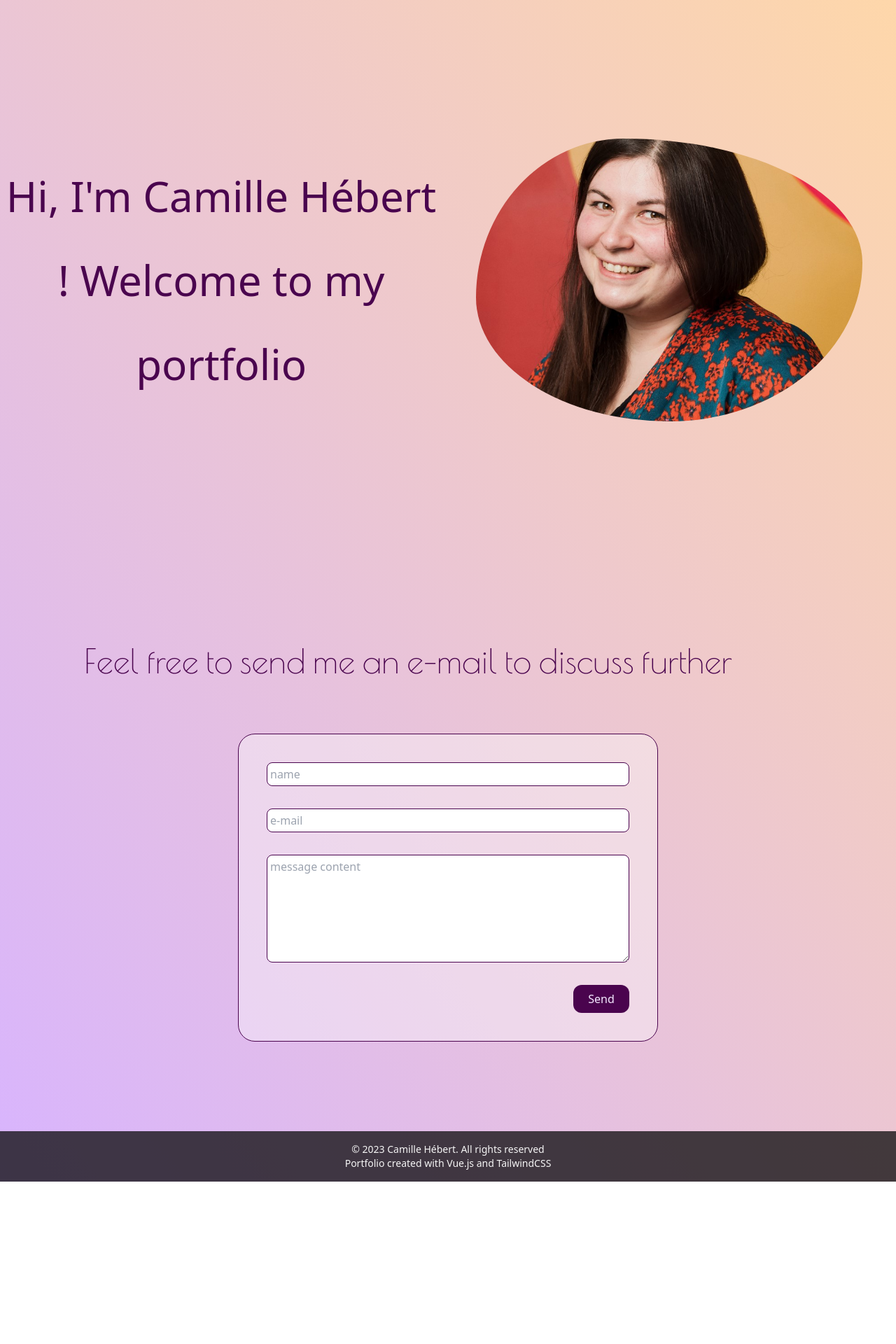
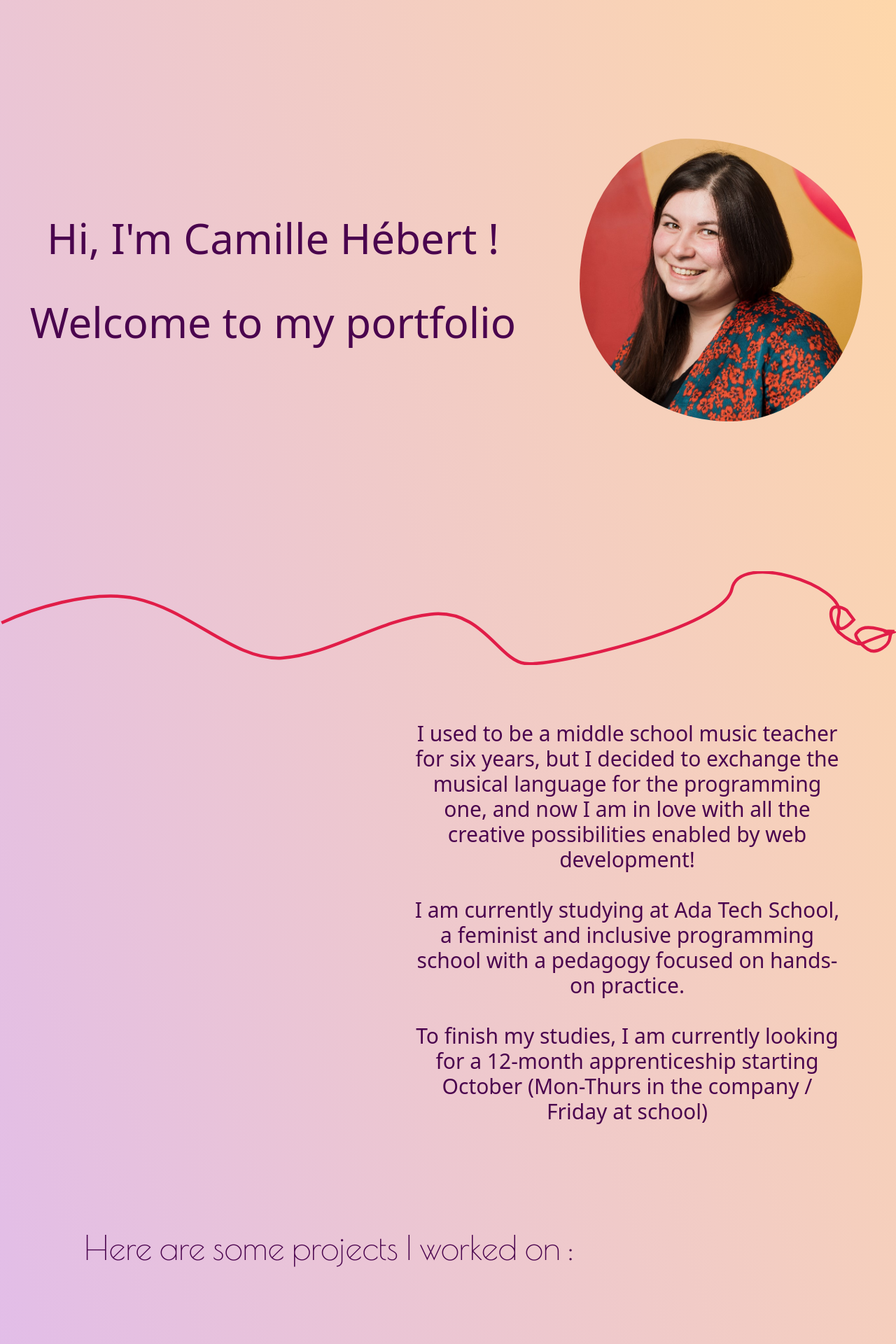
Before and after one commit to camhbrt/camhbrt.github.io, a Vue app: page / in a window 1280 px wide. Shown: the top 1920 px of the page at 70% size. Before the commit the page ends 1688 px from the top, so only its background shows below. Built offline with nearby package versions, Linux system fonts and the light colour scheme; a web font is replaced by a local one.

Commit message:
media queries

```diff
--- a/src/App.vue
+++ b/src/App.vue
@@ -12,9 +12,9 @@ import Animation from './components/Animation.vue';
   <div class="bg-gradient-to-bl from-orange-200 to-purple-300">
     <!-- <Navbar/> -->
     <Home/>
-    <!-- <Animation/> -->
-    <!-- <About/> -->
-    <!-- <Projects/> -->
+    <Animation/>
+    <About/>
+    <Projects/>
     <Contacts/>
     <Footer/>
   </div>
--- a/src/components/About.vue
+++ b/src/components/About.vue
@@ -3,11 +3,9 @@
 
 <template>
     <div id="about" class="flex text-fuchsia-950">
-  <div class="w-2/5"></div> <!-- Cette colonne vide prendra 2/5 de l'espace -->
-  <div class="w-3/5 px-20 text-center pt-20">
-    <p class="font-poiret text-3xl py-6">I used to be a middle school music teacher for six years, but I decided to exchange the musical language for the programming one, and now I am in love with all the creative possibilities enabled by web development!</p>
-    <p class="font-poiret text-3xl py-6">I am currently studying at Ada Tech School, a feminist and inclusive programming school with a pedagogy focused on hands-on practice.</p>
-    <p class="font-poiret text-3xl py-6">To finish my studies, I am currently looking for a 12-month apprenticeship starting October <span class="text-2xl">(Mon-Thurs in the company / Friday at school)</span></p>
+  <div class="lg:w-2/5"></div>
+  <div class="lg:w-3/5 lg:px-20 p-4 text-center lg:pt-20 text-xl lg:text-3xl">
+    <p class="">I used to be a middle school music teacher for six years, but I decided to exchange the musical language for the programming one, and now I am in love with all the creative possibilities enabled by web development!<br/><br/>I am currently studying at Ada Tech School, a feminist and inclusive programming school with a pedagogy focused on hands-on practice.<br/><br/>To finish my studies, I am currently looking for a 12-month apprenticeship starting October (Mon-Thurs in the company / Friday at school)</p>
   </div>
 </div>
 </template>
--- a/src/components/Home.vue
+++ b/src/components/Home.vue
@@ -2,7 +2,7 @@
 </script>
 
 <template>
-    <div  id="home" class=" text-fuchsia-950 lg:flex justify-evenly h-screen">
+    <div  id="home" class=" text-fuchsia-950 lg:flex justify-evenly lg:h-screen">
         <div class="self-center lg:text-6xl text-4xl">
             <p class=" font-hachi leading-loose text-center">Hi, I'm Camille Hébert ! Welcome to my portfolio</p>
             <!-- <p class=" font-hachi py-16 text-center">Camille Hebert !</p> -->
@@ -11,6 +11,6 @@
         <img src="/img/photo.jpg"
             alt="My Image"
             id="profilepicture"
-            class="object-cover w-full h-auto lg:p-12 self-center p-4"  />
+            class="object-cover  h-auto lg:p-12 self-center p-4"  />
     </div>
 </template>
--- a/src/components/Projects.vue
+++ b/src/components/Projects.vue
@@ -87,8 +87,8 @@
 </script>
 
 <template>
-    <div id="projects" class=" text-fuchsia-950  m-10">
-      <div class="px-20">
+    <div id="projects" class=" text-fuchsia-950  lg:m-10 mt-4">
+      <div class="lg:px-20 p-4">
         <p class="font-poiret text-5xl py-20">Here are some projects I worked on :</p>
       </div>
       <div class="flex flex-wrap justify-center">
```
